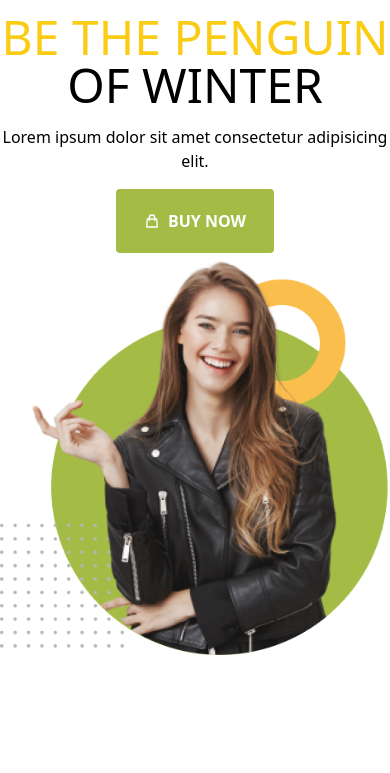
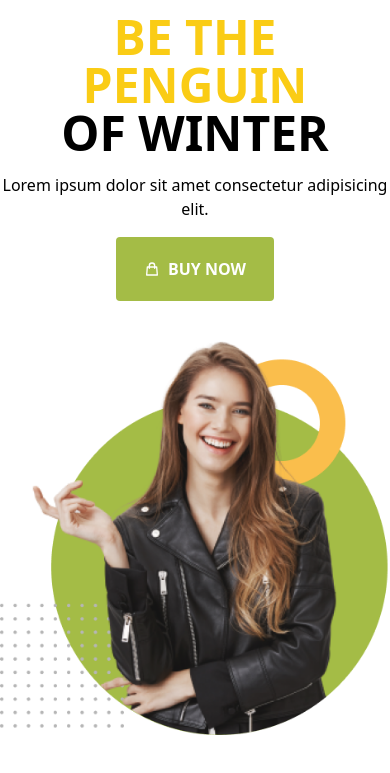
Before and after one commit to Adnan-Eram-Argho/penguin-fashion-tailwind, a plain HTML site: page index.html in a window 390 px wide. Shown: the part 77-850 px from the top of the page. Drawn offline with nearby package versions, Linux system fonts and the light colour scheme.

Commit message:
header done

```diff
--- a/index.html
+++ b/index.html
@@ -53,8 +53,8 @@
 
         <!-- nav ends -->
         <section class="container mx-auto sm:flex items-center justify-around ">
-            <div class="space-y-4 sm:text-left text-center">
-                <h1 class="text-5xl uppercase">
+            <div class="space-y-4 sm:text-left text-center ">
+                <h1 class="text-5xl uppercase font-bold">
                     <span class=" text-5xl text-yellow-400 font-blod">Be the Penguin</span>
                     <br>
                     <span class="text-5xl Of Winter font-blod">of winter</span>
@@ -68,7 +68,7 @@
                             d="M16 11V7a4 4 0 00-8 0v4M5 9h14l1 12H4L5 9z" />
                     </svg>Buy NOw</button>
             </div>
-            <div><img src="images/model.png" alt="" class="mx-auto"></div>
+            <div><img src="images/model.png" alt="" class="mx-auto pt-8 sm:pt-0"></div>
         </section>
     </header>
 </body>
```
